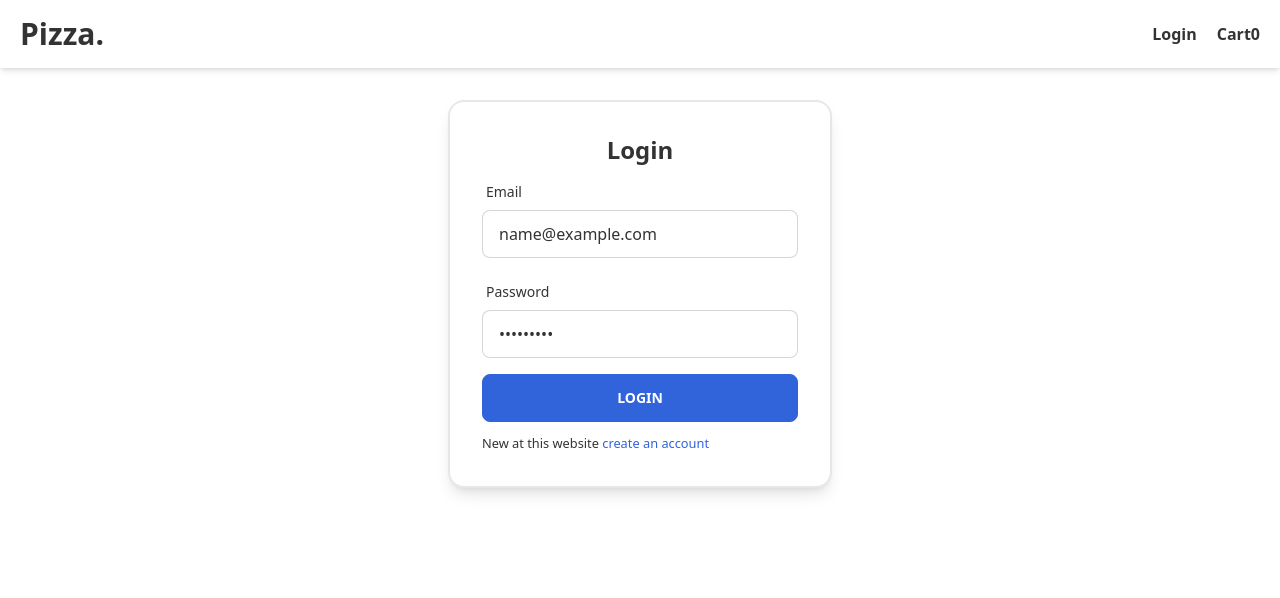
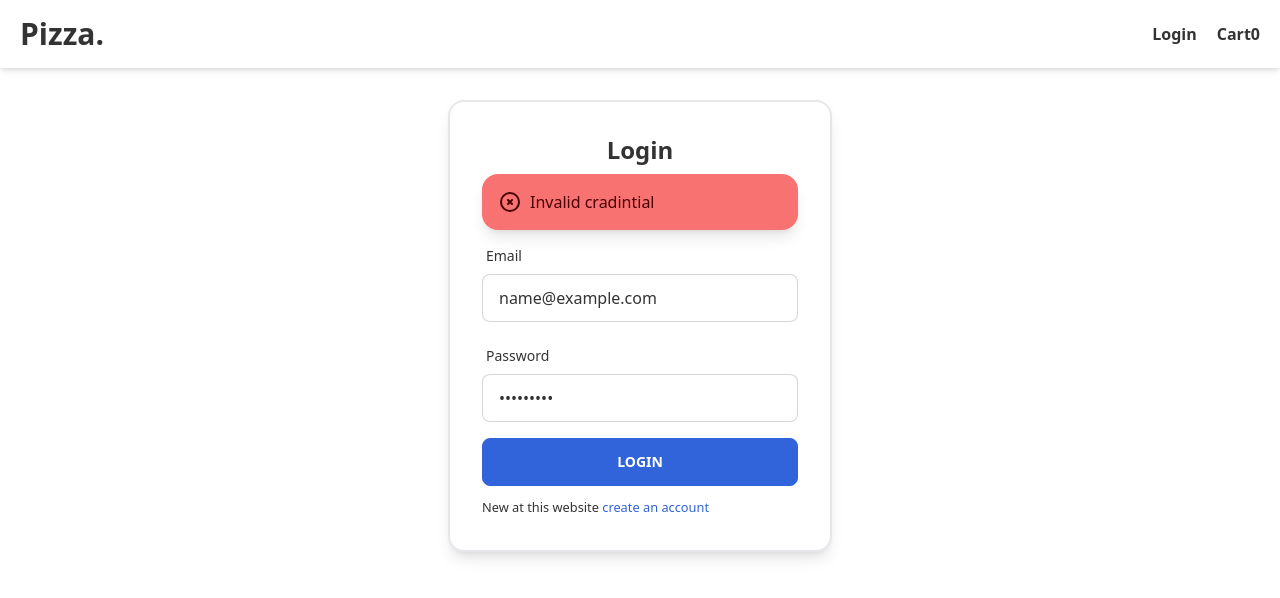
Before and after one commit to nayimHossen/Food-Ordering-App, a React (Create React App) app in the folder frontend/: page /login in a window 1280 px wide. Both pictures are taken after typing "name@example.com", "Sample123" into the empty fields and a click on the input "Login". Shown: the top 598 px of the page. Built offline with nearby package versions, Linux system fonts and the light colour scheme; no server answers.

Commit message:
add spinner, success, error components ect

```diff
--- a/frontend/src/actions/userAction.js
+++ b/frontend/src/actions/userAction.js
@@ -26,3 +26,8 @@ export const loginUser = (user) => async (dispatch) => {
     dispatch({ type: "USER_LOGIN_FAILED", payload: error });
   }
 };
+
+export const logoutUser = (user) => async (dispatch) => {
+  localStorage.removeItem("currentUser");
+  window.location.href = "/login";
+};
--- /dev/null
+++ b/frontend/src/components/Error.js
@@ -0,0 +1,28 @@
+import React from "react";
+
+const Error = ({ error }) => {
+  return (
+    <div>
+      <div className="alert alert-error shadow-lg">
+        <div>
+          <svg
+            xmlns="http://www.w3.org/2000/svg"
+            className="stroke-current flex-shrink-0 h-6 w-6"
+            fill="none"
+            viewBox="0 0 24 24"
+          >
+            <path
+              strokeLinecap="round"
+              strokeLinejoin="round"
+              strokeWidth="2"
+              d="M10 14l2-2m0 0l2-2m-2 2l-2-2m2 2l2 2m7-2a9 9 0 11-18 0 9 9 0 0118 0z"
+            />
+          </svg>
+          <span>{error}</span>
+        </div>
+      </div>
+    </div>
+  );
+};
+
+export default Error;
--- /dev/null
+++ b/frontend/src/components/Loading.js
@@ -0,0 +1,11 @@
+import React from "react";
+
+const Loading = () => {
+  return (
+    <div>
+      <button className="btn btn-square loading"></button>
+    </div>
+  );
+};
+
+export default Loading;
--- a/frontend/src/components/Navbar.jsx
+++ b/frontend/src/components/Navbar.jsx
@@ -1,10 +1,13 @@
 import React from "react";
 import { useSelector, useDispatch } from "react-redux";
 import { Link } from "react-router-dom";
+import { logoutUser } from "../actions/userAction";
 
 const Navbar = () => {
+  const dispatch = useDispatch();
   const cartState = useSelector((state) => state.cartReducer);
   const userState = useSelector((state) => state.loginUserReducer);
+
   const { currentUser } = userState;
   return (
     <header className="shadow-md py-4">
@@ -17,7 +20,24 @@ const Navbar = () => {
         <div>
           <ul className="flex gap-5">
             {currentUser ? (
-              <li>{currentUser.name}</li>
+              <div className="dropdown dropdown-end">
+                <li tabIndex={0} className="m-1">
+                  {currentUser.name}
+                </li>
+                <ul
+                  tabIndex={0}
+                  className="dropdown-content menu p-2 shadow bg-base-100 rounded-box w-52"
+                >
+                  <li>
+                    <a>Order</a>
+                  </li>
+                  <li>
+                    <Link to="" onClick={() => dispatch(logoutUser())}>
+                      Logout
+                    </Link>
+                  </li>
+                </ul>
+              </div>
             ) : (
               <li className="font-bold">
                 <Link to="/login">Login</Link>
--- /dev/null
+++ b/frontend/src/components/Success.js
@@ -0,0 +1,28 @@
+import React from "react";
+
+const Success = ({ success }) => {
+  return (
+    <div>
+      <div className="alert alert-success shadow-lg">
+        <div>
+          <svg
+            xmlns="http://www.w3.org/2000/svg"
+            className="stroke-current flex-shrink-0 h-6 w-6"
+            fill="none"
+            viewBox="0 0 24 24"
+          >
+            <path
+              strokeLinecap="round"
+              strokeLinejoin="round"
+              strokeWidth="2"
+              d="M9 12l2 2 4-4m6 2a9 9 0 11-18 0 9 9 0 0118 0z"
+            />
+          </svg>
+          <span>{success}</span>
+        </div>
+      </div>
+    </div>
+  );
+};
+
+export default Success;
--- a/frontend/src/pages/Home.js
+++ b/frontend/src/pages/Home.js
@@ -2,6 +2,8 @@ import React, { useEffect } from "react";
 import { useDispatch, useSelector } from "react-redux";
 import ProductCard from "../components/ProductCard";
 import { getAllProduct } from "../actions/productActions";
+import Spinner from "../components/Loading";
+import Error from "../components/Error";
 
 const Home = () => {
   const dispatch = useDispatch();
@@ -18,9 +20,9 @@ const Home = () => {
       <div className="container mx-auto px-5 py-16">
         <div className="grid grid-cols-1 sm:grid-cols-2 md:grid-cols-3 lg:grid-cols-4 gap-2">
           {loading ? (
-            <h2>Loading..</h2>
+            <Spinner />
           ) : error ? (
-            <h2>something went wrong</h2>
+            <Error error="something went wrong" />
           ) : (
             products?.products?.map((product) => (
               <ProductCard key={product._id} product={product} />
--- a/frontend/src/pages/Login.js
+++ b/frontend/src/pages/Login.js
@@ -3,10 +3,14 @@ import { useForm } from "react-hook-form";
 import { Link, useNavigate } from "react-router-dom";
 import { useSelector, useDispatch } from "react-redux";
 import { loginUser } from "../actions/userAction";
+import Loading from "../components/Loading";
+import Error from "../components/Error";
 
 const Login = () => {
   const dispatch = useDispatch();
   const navigate = useNavigate();
+  const loginState = useSelector((state) => state.loginUserReducer);
+  const { error, loading } = loginState;
 
   useEffect(() => {
     if (localStorage.getItem("currentUser")) {
@@ -33,6 +37,8 @@ const Login = () => {
       <div className="card w-96 bg-base-100 shadow-lg border-2">
         <div className="card-body">
           <h2 className="text-center text-2xl font-bold">Login</h2>
+          {loading && <Loading />}
+          {error && <Error error="Invalid cradintial" />}
           <form onSubmit={handleSubmit(onSubmit)}>
             {/* Email Input filed start */}
             <div className="form-control w-full max-w-xs">
--- a/frontend/src/pages/Register.js
+++ b/frontend/src/pages/Register.js
@@ -1,11 +1,16 @@
-import React from "react";
+import React, { useState } from "react";
 import { useForm } from "react-hook-form";
 import { Link } from "react-router-dom";
 import { useSelector, useDispatch } from "react-redux";
 import { registerUser } from "../actions/userAction";
+import Loading from "../components/Loading";
+import Success from "../components/Success";
+import Error from "../components/Error";
 
 const Register = () => {
   const dispatch = useDispatch();
+  const registerState = useSelector((state) => state.registerUserReducer);
+  const { error, loading, success } = registerState;
   const {
     register,
     formState: { errors },
@@ -27,6 +32,9 @@ const Register = () => {
       <div className="card w-96 bg-base-100 shadow-xl border-2">
         <div className="card-body">
           <h2 className="text-center text-2xl font-bold">Registr</h2>
+          {loading && <Loading />}
+          {success && <Success success="User Register Successfull" />}
+          {error && <Error error="Email already in use" />}
           <form onSubmit={handleSubmit(onSubmit)}>
             {/* Name Input filed start */}
             <div className="form-control w-full max-w-xs">
```
